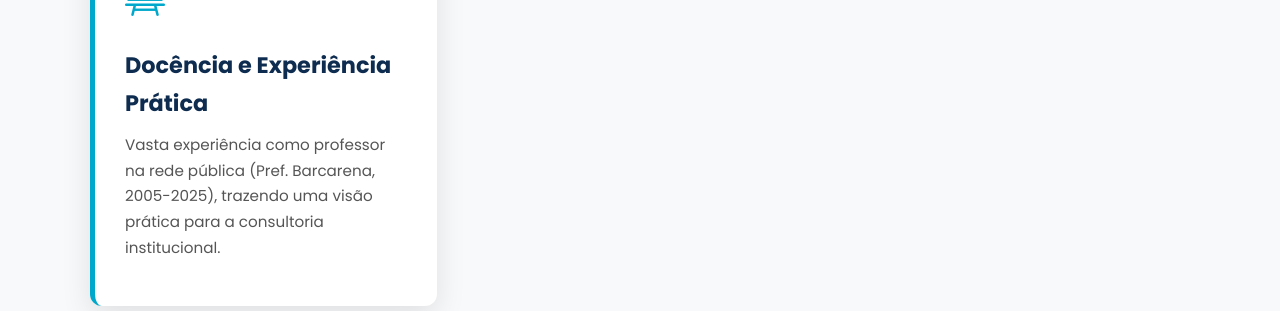
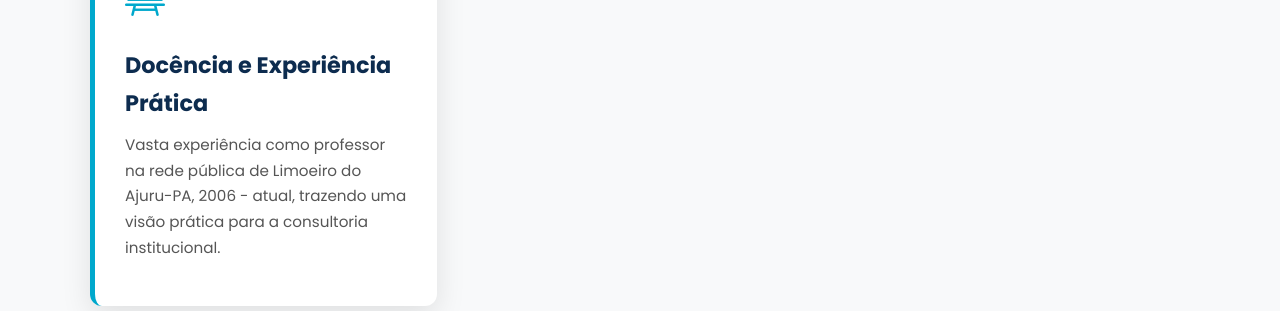
Before and after one commit to profjairofarias/site, a plain HTML site: page index.html in a window 1280 px wide. Shown: the part 3980-4291 px from the top of the page. Drawn offline with nearby package versions, Linux system fonts and the light colour scheme.

Commit message:
Update index.html

```diff
--- a/index.html
+++ b/index.html
@@ -649,7 +649,7 @@
                     <div class="card animate-on-scroll">
                         <span class="card-icon"><i class="bi bi-easel2-fill"></i></span> <!-- Ícone Quadro -->
                         <h3>Docência e Experiência Prática</h3>
-                        <p>Vasta experiência como professor na rede pública (Pref. Barcarena, 2005-2025), trazendo uma visão prática para a consultoria institucional.</p>
+                        <p>Vasta experiência como professor na rede pública de Limoeiro do Ajuru-PA, 2006 - atual, trazendo uma visão prática para a consultoria institucional.</p>
                     </div>
                 </div>
             </div>
```
